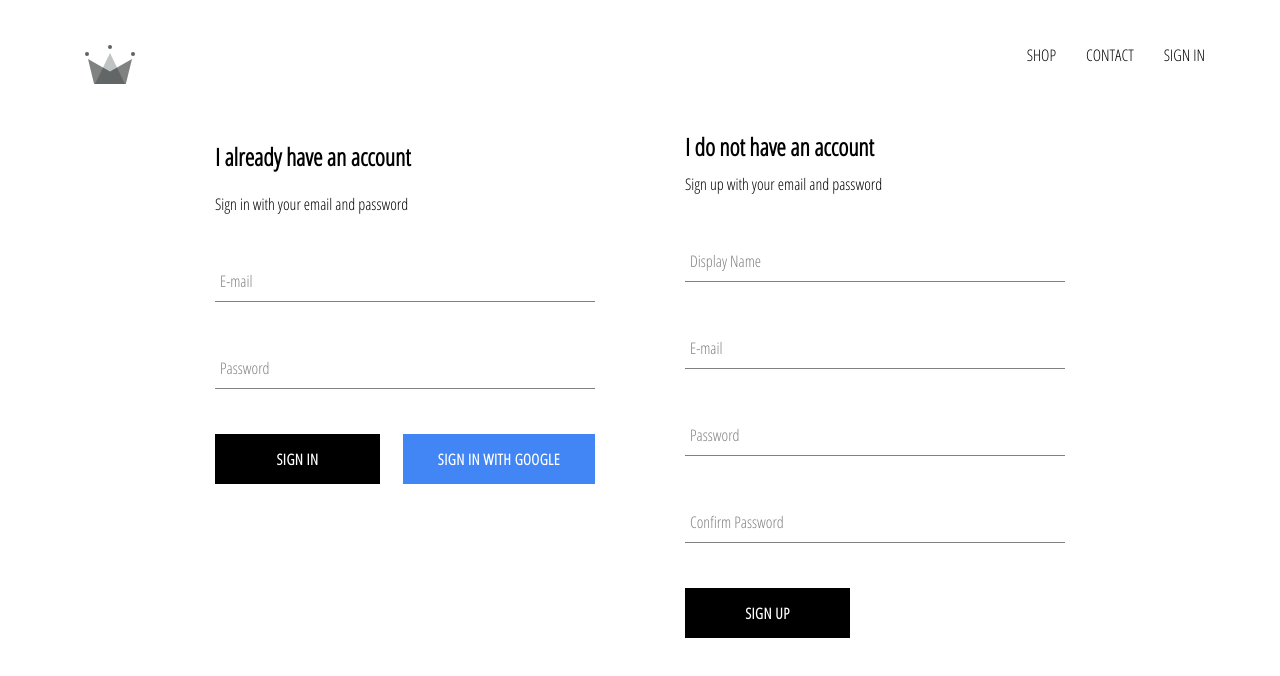
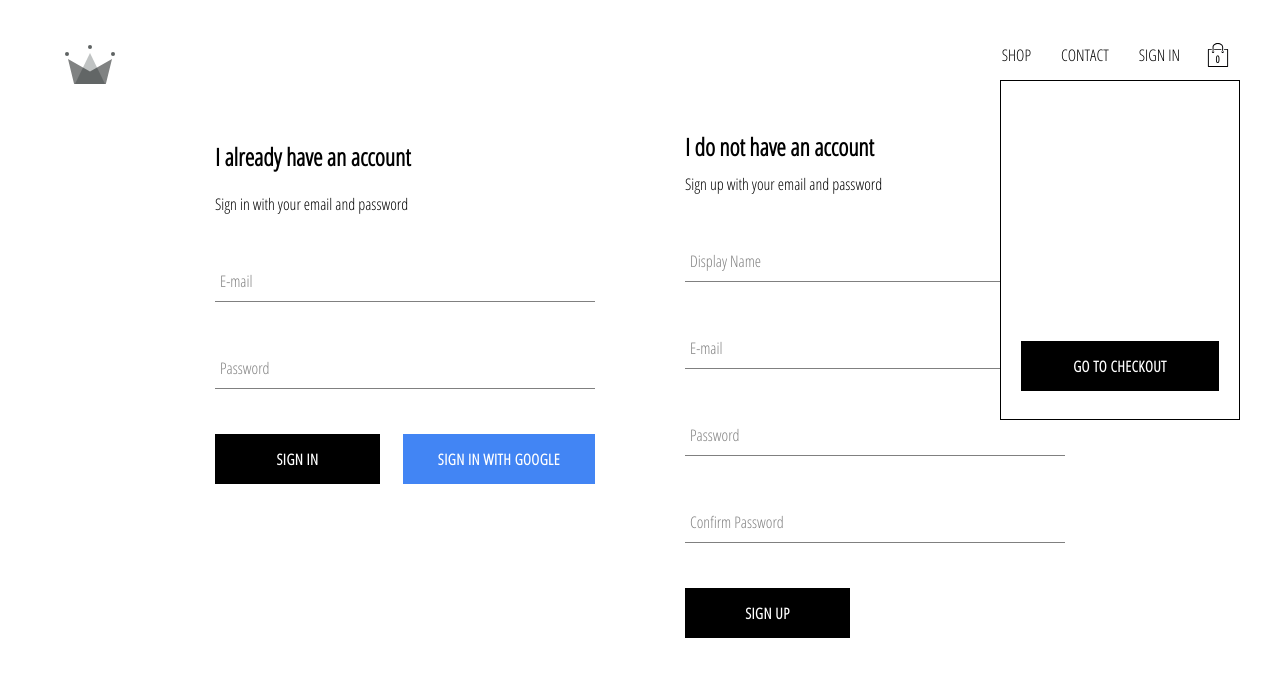
Before and after one commit to nunocasteleira/crwn-clothing, a React (Create React App) app: page /signin in a window 1280 px wide. Shown: the top 676 px of the page. Built offline with nearby package versions, Linux system fonts and the light colour scheme; no server answers.

Commit message:
add cart icon and cart dropdown component

```diff
--- a/src/App.css
+++ b/src/App.css
@@ -1,6 +1,6 @@
 body {
   font-family: "Open Sans Condensed";
-  padding: 20px 60px;
+  padding: 20px 40px;
 }
 
 a {
--- /dev/null
+++ b/src/components/cart-dropdown/cart-dropdown.component.jsx
@@ -0,0 +1,14 @@
+import React from "react";
+
+import CustomButton from "../custom-button/custom-button.component";
+
+import "./cart-dropdown.styles.scss";
+
+const CartDropdown = () => (
+  <div className="cart-dropdown">
+    <div className="cart-items"></div>
+    <CustomButton>GO TO CHECKOUT</CustomButton>
+  </div>
+);
+
+export default CartDropdown;
--- /dev/null
+++ b/src/components/cart-dropdown/cart-dropdown.styles.scss
@@ -0,0 +1,24 @@
+.cart-dropdown {
+  position: absolute;
+  width: 240px;
+  height: 340px;
+  display: flex;
+  flex-direction: column;
+  padding: 20px;
+  border: 1px solid black;
+  background-color: white;
+  top: 80px;
+  right: 40px;
+  z-index: 5;
+
+  .cart-items {
+    height: 240px;
+    display: flex;
+    flex-direction: column;
+    overflow: scroll;
+  }
+
+  .button {
+    margin-top: auto;
+  }
+}
--- /dev/null
+++ b/src/components/cart-icon/cart-icon.component.jsx
@@ -0,0 +1,14 @@
+import React from "react";
+
+import { ReactComponent as ShoppingIcon } from "../../assets/shopping-bag.svg";
+
+import "./cart-icon.styles.scss";
+
+const CartIcon = () => (
+  <div className="cart-icon">
+    <ShoppingIcon className="shopping-icon" />
+    <span className="item-count">0</span>
+  </div>
+);
+
+export default CartIcon;
--- /dev/null
+++ b/src/components/cart-icon/cart-icon.styles.scss
@@ -0,0 +1,21 @@
+.cart-icon {
+  width: 45px;
+  height: 45px;
+  position: relative;
+  display: flex;
+  align-items: center;
+  justify-content: center;
+  cursor: pointer;
+
+  .shopping-icon {
+    width: 24px;
+    height: 24px;
+  }
+
+  .item-count {
+    position: absolute;
+    font-size: 10px;
+    font-weight: bold;
+    bottom: 12px;
+  }
+}
--- a/src/components/header/header.component.jsx
+++ b/src/components/header/header.component.jsx
@@ -3,6 +3,8 @@ import { Link } from "react-router-dom";
 import { connect } from "react-redux";
 
 import { auth } from "../../firebase/firebase.utils";
+import CartIcon from "../cart-icon/cart-icon.component";
+import CartDropdown from "../cart-dropdown/cart-dropdown.component";
 
 import { ReactComponent as Logo } from "../../assets/crown.svg";
 
@@ -29,7 +31,9 @@ const Header = ({ currentUser }) => (
           SIGN IN
         </Link>
       )}
+      <CartIcon />
     </div>
+    <CartDropdown />
   </div>
 );
 
--- a/src/pages/homepage/homepage.styles.scss
+++ b/src/pages/homepage/homepage.styles.scss
@@ -2,5 +2,4 @@
   display: flex;
   flex-direction: column;
   align-items: center;
-  padding: 20px 80px;
 }
```
Also changed, not shown: src/assets/shopping-bag.svg (added).
